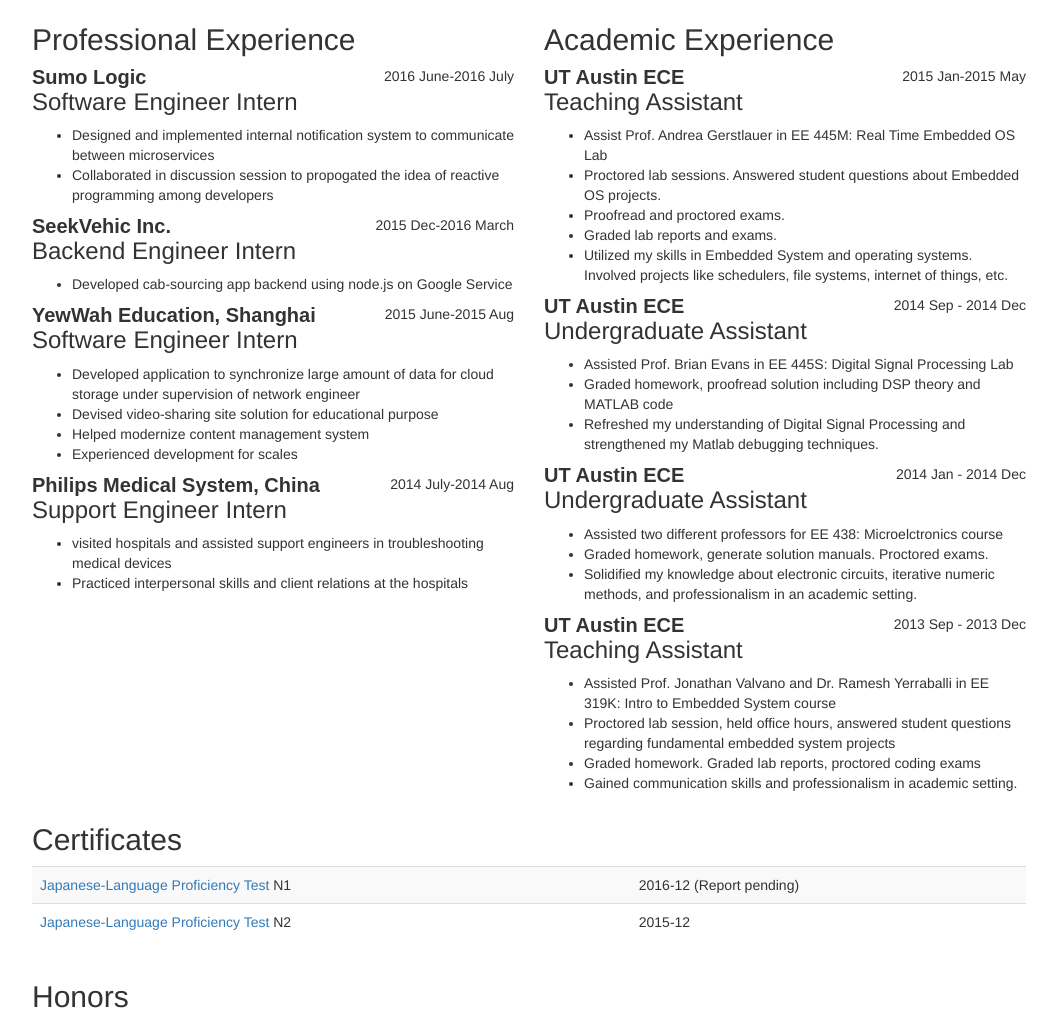
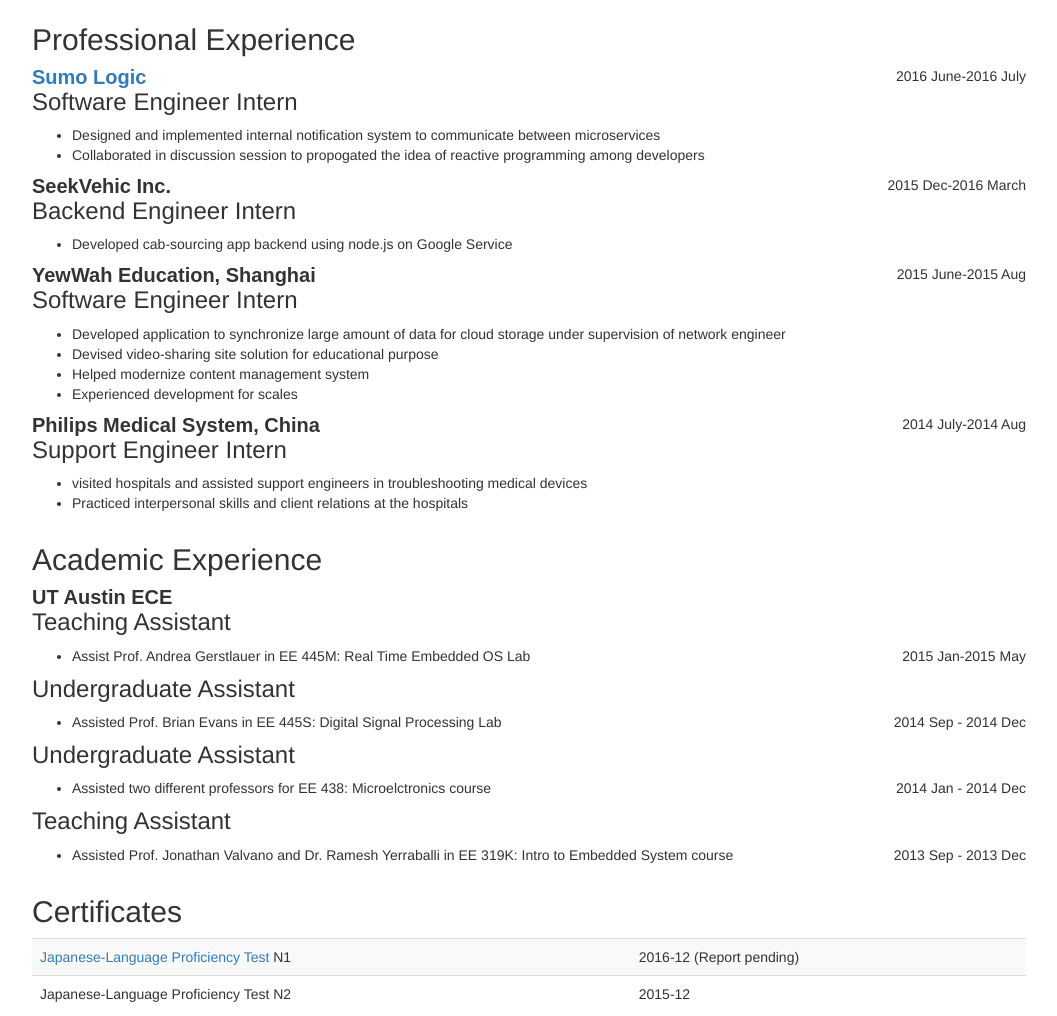
Before and after one commit to nykh/portfolio, a website: page cv.html in a window 1280 px wide. Shown: the part 1751-2767 px from the top of the page, without its empty margins (111-1168 px from the left). Drawn offline with nearby package versions, Linux system fonts and the light colour scheme.

Commit message:
Restructure pro and academic experiences to emphasize the professional one

```diff
--- a/cv.html
+++ b/cv.html
@@ -80,7 +80,7 @@
             <tr>
               <td>CS 142: Intro to Web Apps</td>
               <td>Prof. Mendel Rosenblum</td>
-              <td>Used <a href="https://en.wikipedia.org/wiki/MEAN_(software_bundle)">MEAN stack</a></td>
+              <td>Used <a href="//en.wikipedia.org/wiki/MEAN_(software_bundle)">MEAN stack</a></td>
             </tr>
             <tr>
               <td>CS 154: Automata and Complexity Theory</td>
@@ -92,7 +92,7 @@
               <td>Alexander Ioannidis &amp; Karianne Bergen</td>
               <td><p>Seminar on ML using ISLR and R. <a href="https://inclass.kaggle.com/c/cme-250-competition/leaderboard/public">A Kaggle competition</a> was held at the end. (my username was <em>nykh</em>)</p>
                 <p>
-                  <a href="http://web.stanford.edu/~nykh/file/cme250-kaggle-report.pdf">Write-up</a> with R code listing.
+                  <a href="//web.stanford.edu/~nykh/file/cme250-kaggle-report.pdf">Write-up</a> with R code listing.
                 </p>
               </td>
             </tr>
@@ -109,7 +109,7 @@
               </td>
             </tr>
             <tr>
-              <td><a href="http://web.stanford.edu/class/cs224u/">CS 224u: NLU</a></td>
+              <td><a href="//web.stanford.edu/class/cs224u/">CS 224u: NLU</a></td>
               <td>Bill MacCartney &amp; Prof. Christopher Potts</td>
               <td>Final Project combined with CS229</td>
             </tr>
@@ -213,11 +213,9 @@
 
     <section id="experience">
         <div class="container">
-            <div class="row">
-                <div id="professional-experience" class="col-md-6">
           <h2>Professional Experience</h2>
           <section class="exp-job">
-                        <span class="exp-job-org">Sumo Logic</span>
+              <span class="exp-job-org"><a href="//www.sumologic.com/">Sumo Logic</a></span>
               <span class="exp-job-duration pull-right">2016 June-2016 July</span>
               <h3>Software Engineer Intern</h3>
               <ul>
@@ -257,55 +255,37 @@
               </ul>
           </section>
         </div>
+    </section>
 
-                <div id="academic-experience" class="col-md-6">
+    <section id="academic">
+        <div class="container">
             <h2>Academic Experience</h2>
             <section class="exp-job">
                 <span class="exp-job-org">UT Austin ECE</span>
+                <h3>Teaching Assistant</h3>
                 <span class="exp-job-duration pull-right">2015 Jan-2015 May</span>
-                        <h3>Teaching Assistant</h3>
                 <ul>
                     <li>Assist Prof. Andrea Gerstlauer in <span class="course">EE 445M: Real Time Embedded OS Lab</span></li>
-                            <li>Proctored lab sessions. Answered student questions about Embedded OS projects.</li>
-                            <li>Proofread and proctored exams.</li>
-                            <li>Graded lab reports and exams.</li>
-                            <li>Utilized my skills in Embedded System and operating systems. Involved projects like schedulers, file systems, internet of things, etc.</li>
+                </ul>
+
+                <h3>Undergraduate Assistant</h3>
+                <span class="exp-job-duration pull-right">2014 Sep - 2014 Dec</span>
+                <ul>
+                    <li>Assisted Prof. Brian Evans in <span class="course">EE 445S: Digital Signal Processing Lab</span></li>
+                </ul>
+
+                <h3>Undergraduate Assistant</h3>
+                <span class="exp-job-duration pull-right">2014 Jan - 2014 Dec</span>
+                <ul>
+                    <li>Assisted two different professors for <span class="course">EE 438: Microelctronics</span> course</li>
+                </ul>
+
+                <h3>Teaching Assistant</h3>
+                <span class="exp-job-duration pull-right">2013 Sep - 2013 Dec</span>
+                <ul>
+                    <li>Assisted Prof. Jonathan Valvano and Dr. Ramesh Yerraballi in <span class="course">EE 319K: Intro to Embedded System</span> course</li>
                 </ul>
             </section>
-                    <section class="exp-job">
-                        <span class="exp-job-org">UT Austin ECE</span>
-                        <span class="exp-job-duration pull-right">2014 Sep - 2014 Dec</span>
-                        <h3>Undergraduate Assistant</h3>
-                        <ul>
-                            <li>Assisted Prof. Brian Evans in <span class="course">EE 445S: Digital Signal Processing Lab</span></li>
-                            <li>Graded homework, proofread solution including DSP theory and MATLAB code</li>
-                            <li>Refreshed my understanding of Digital Signal Processing and strengthened my Matlab debugging techniques.</li>
-                        </ul>
-                    </section>
-                    <section class="exp-job">
-                        <span class="exp-job-org">UT Austin ECE</span>
-                        <span class="exp-job-duration pull-right">2014 Jan - 2014 Dec</span>
-                        <h3>Undergraduate Assistant</h3>
-                        <ul>
-                            <li>Assisted two different professors for <span class="course">EE 438: Microelctronics</span> course</li>
-                            <li>Graded homework, generate solution manuals. Proctored exams.</li>
-                            <li>Solidified my knowledge about electronic circuits, iterative numeric methods, and professionalism in an academic setting.</li>
-                        </ul>
-                    </section>
-
-                    <section class="exp-job">
-                        <span class="exp-job-org">UT Austin ECE</span>
-                        <span class="exp-job-duration pull-right">2013 Sep - 2013 Dec</span>
-                        <h3>Teaching Assistant</h3>
-                        <ul>
-                            <li>Assisted Prof. Jonathan Valvano and Dr. Ramesh Yerraballi in <span class="course">EE 319K: Intro to Embedded System</span> course</li>
-                            <li>Proctored lab session, held office hours, answered student questions regarding fundamental embedded system projects</li>
-                            <li>Graded homework. Graded lab reports, proctored coding exams</li>
-                            <li>Gained communication skills and professionalism in academic setting.</li>
-                        </ul>
-                    </section>
-                </div>
-            </div>
         </div>
     </section>
 
@@ -315,11 +295,11 @@
             <table class="table table-striped">
                 <tbody>
                     <tr>
-                        <td><a href="https://en.wikipedia.org/wiki/Japanese-Language_Proficiency_Test">Japanese-Language Proficiency Test</a> N1</td>
+                        <td><a href="//en.wikipedia.org/wiki/Japanese-Language_Proficiency_Test">Japanese-Language Proficiency Test</a> N1</td>
                         <td>2016-12 (Report pending)</td>
                     </tr>
                     <tr>
-                        <td><a href="https://en.wikipedia.org/wiki/Japanese-Language_Proficiency_Test">Japanese-Language Proficiency Test</a> N2</td>
+                        <td>Japanese-Language Proficiency Test N2</td>
                         <td>2015-12</td>
                     </tr>
                 </tbody>
```
Lines whose indentation alone changed are shown as unchanged.
